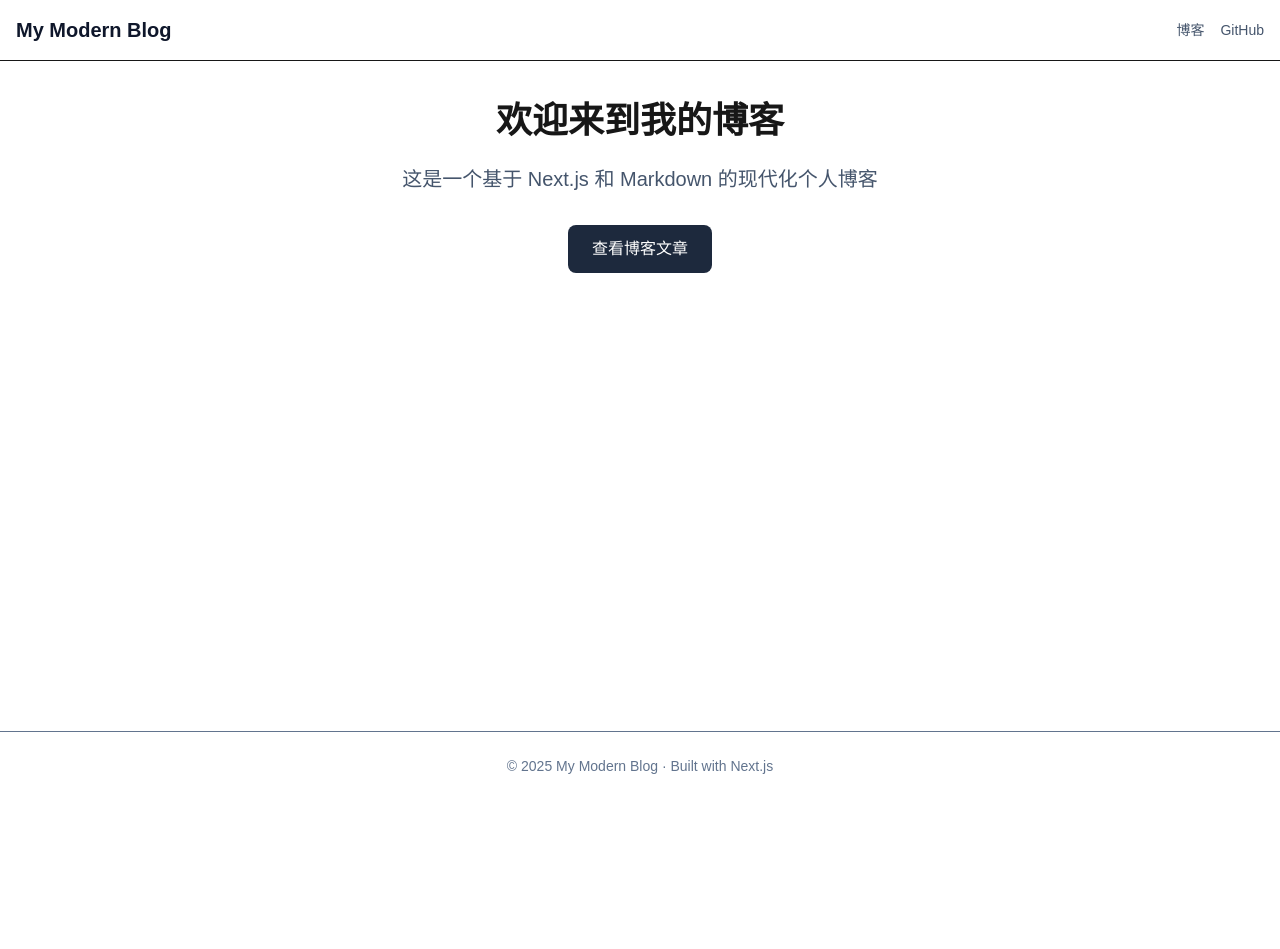
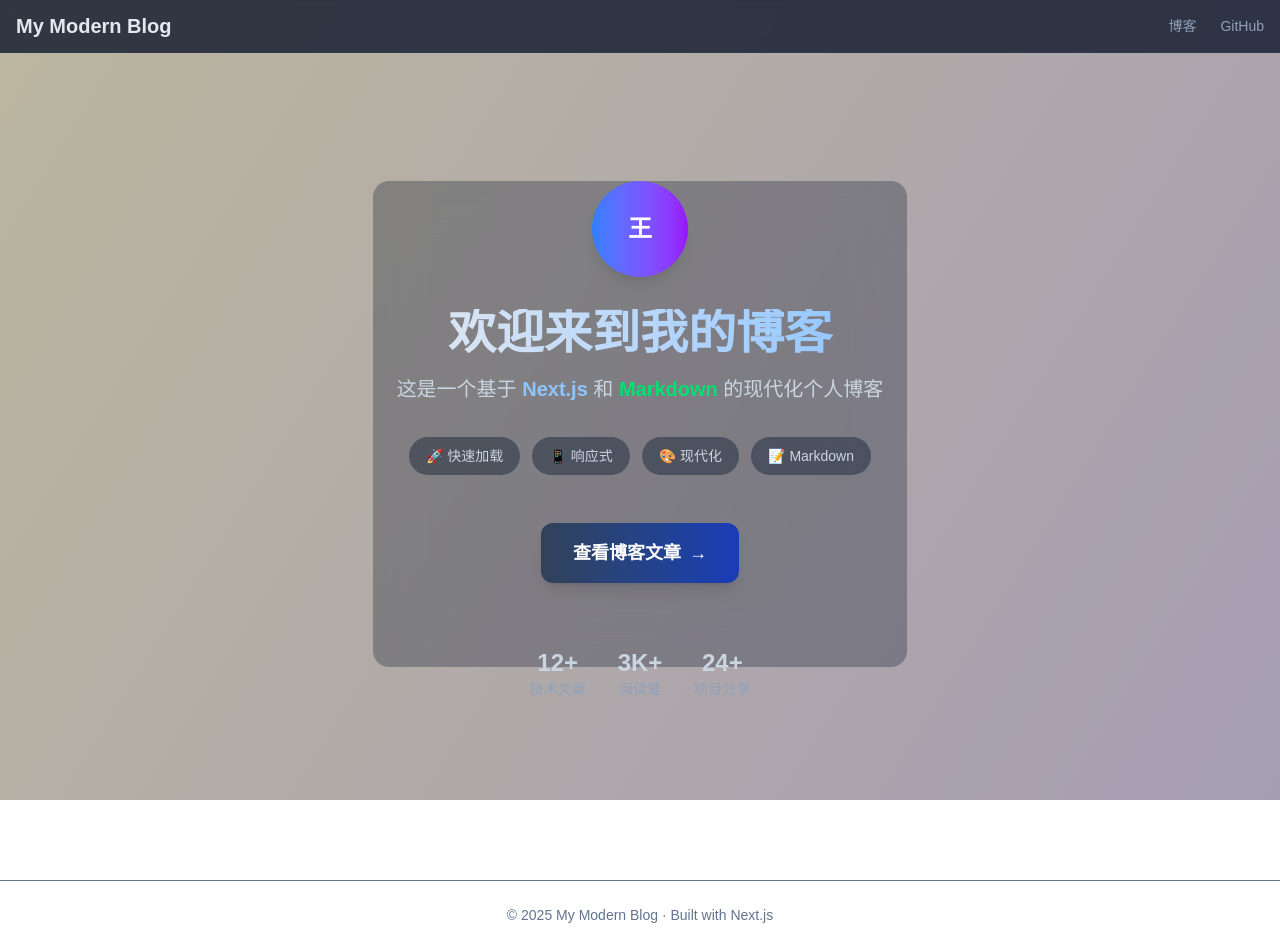
Before and after one commit to wsmxd/my-blog, a Next.js app: page / in a window 1280 px wide. Before the commit the page ends 800 px from the top, so only its background shows below. Built offline with nearby package versions, Linux system fonts and the light colour scheme.

Commit message:
improve view effect

```diff
--- /dev/null
+++ b/app/blog/BlogListClient.tsx
@@ -0,0 +1,54 @@
+'use client';
+
+import { motion } from 'framer-motion';
+import Link from 'next/link';
+import Image from 'next/image';
+import type { Post } from '../../lib/posts';
+
+interface BlogListClientProps {
+  posts: Pick<Post, 'slug' | 'meta'>[]; // 只需要 slug 和 meta，更精确（可选）
+  // 或直接用：posts: Post[];
+}
+
+export default function BlogListClient({ posts }: BlogListClientProps) {
+  return (
+    <div className="grid gap-6 md:grid-cols-2">
+      {posts.map((post, index) => (
+        <motion.article
+          key={post.slug}
+          initial={{ opacity: 0, y: 20 }}
+          animate={{ opacity: 1, y: 0 }}
+          transition={{
+            duration: 0.4,
+            delay: index * 0.1,
+            ease: 'easeOut',
+          }}
+          className="group relative p-6 border border-slate-700/50 rounded-xl bg-slate-900/70 backdrop-blur-sm hover:bg-slate-900/80 transition-all duration-300 shadow-lg hover:shadow-xl"
+        >
+          <div className="relative w-full h-48 mb-4 rounded-lg overflow-hidden">
+            <Image
+              src={post.meta.cover || '/images/default-cover.svg'}
+              alt={post.meta.title}
+              fill
+              className="object-cover group-hover:scale-105 transition-transform duration-300"
+            />
+          </div>
+          <h2 className="text-xl font-semibold text-slate-100 mb-2">
+            <Link href={`/blog/${post.slug}`} className="hover:text-blue-400 transition-colors">
+              {post.meta.title}
+            </Link>
+          </h2>
+          <p className="text-sm text-slate-400 mb-3">
+            {post.meta.date || '日期未知'}
+          </p>
+          <p className="text-slate-300 text-sm leading-relaxed mb-4">
+            {post.meta.description || '暂无描述'}
+          </p>
+          <div className="flex items-center text-sm text-blue-400 hover:text-blue-300 transition-colors">
+            <Link href={`/blog/${post.slug}`}>阅读更多 →</Link>
+          </div>
+        </motion.article>
+      ))}
+    </div>
+  );
+}
--- a/app/blog/[slug]/page.tsx
+++ b/app/blog/[slug]/page.tsx
@@ -17,7 +17,7 @@ const {
   NEXT_PUBLIC_GISCUS_CATEGORY_ID,
 } = process.env;
   return (
-    <article>
+    <article className="pt-12">
       <header className="mb-6">
         <h1 className="text-3xl font-bold">{post.meta.title}</h1>
         <p className="text-sm text-slate-500 mt-1">{post.meta.date}</p>
--- a/app/blog/page.tsx
+++ b/app/blog/page.tsx
@@ -1,39 +1,24 @@
-import Link from "next/link";
-import Image from "next/image";
-import { getAllPosts } from "../../lib/posts";
+import { getAllPosts } from '../../lib/posts';
+import BlogListClient from './BlogListClient';;
+
+export async function generateMetadata() {
+  return {
+    title: '博客 | My Modern Blog',
+    description: '分享技术、思考与生活点滴。',
+  };
+}
 
 export default async function BlogIndex() {
+  // ✅ 在服务端获取数据（SSG/SSR）
   const posts = await getAllPosts();
 
   return (
-    <section className="space-y-6">
-      <h1 className="text-3xl font-bold">博客</h1>
-      <div className="grid gap-6 md:grid-cols-2">
-        {posts.map((post) => (
-          <article key={post.slug} className="p-6 border rounded-lg bg-white/60 flex flex-col">
-            <div className="relative w-full h-48 mb-4 rounded-lg overflow-hidden">
-              <Image
-                src={post.meta.cover || '/images/default-cover.svg'}
-                alt={post.meta.title}
-                fill
-                className="object-cover"
-              />
-            </div>
-            <h2 className="text-xl font-semibold mb-2">
-              <Link href={`/blog/${post.slug}`} className="hover:underline">
-                {post.meta.title}
-              </Link>
-            </h2>
-            <p className="text-sm text-slate-500 mb-3">{post.meta.date}</p>
-            <p className="text-slate-700">{post.meta.description}</p>
-            <div className="mt-auto pt-4">
-              <Link href={`/blog/${post.slug}`} className="text-sky-600 hover:underline">
-                阅读更多 →
-              </Link>
-            </div>
-          </article>
-        ))}
-      </div>
+    <section className="space-y-6 pt-16">
+      {/* 标题也保留在服务端渲染 */}
+      <h1 className="text-3xl font-bold text-slate-200">博客</h1>
+
+      {/* 将数据传给客户端组件做动画 */}
+      <BlogListClient posts={posts} />
     </section>
   );
 }
--- /dev/null
+++ b/app/components/FlowingGradient.tsx
@@ -0,0 +1,54 @@
+'use client';
+
+import { useEffect, useRef } from 'react';
+
+const FlowingGradient = () => {
+  const canvasRef = useRef<HTMLCanvasElement>(null);
+
+  useEffect(() => {
+    const canvas = canvasRef.current;
+    if (!canvas) return;
+
+    const ctx = canvas.getContext('2d');
+    if (!ctx) return;
+
+    const resize = () => {
+      canvas.width = window.innerWidth;
+      canvas.height = window.innerHeight;
+    };
+    resize();
+    window.addEventListener('resize', resize);
+
+    let time = 0;
+    const animate = () => {
+      time += 0.005;
+      const width = canvas.width;
+      const height = canvas.height;
+
+      const gradient = ctx.createLinearGradient(0, 0, width, height);
+      gradient.addColorStop(0, `hsl(${(time * 30) % 360}, 70%, 20%)`);
+      gradient.addColorStop(1, `hsl(${(time * 50 + 180) % 360}, 70%, 15%)`);
+
+      ctx.fillStyle = gradient;
+      ctx.fillRect(0, 0, width, height);
+
+      requestAnimationFrame(animate);
+    };
+
+    animate();
+
+    return () => {
+      window.removeEventListener('resize', resize);
+    };
+  }, []);
+
+  return (
+    <canvas
+      ref={canvasRef}
+      className="fixed inset-0 -z-10 opacity-40"
+      style={{ background: 'transparent' }}
+    />
+  );
+};
+
+export default FlowingGradient;
--- a/app/components/Header.tsx
+++ b/app/components/Header.tsx
@@ -1,26 +1,42 @@
-import Link from "next/link";
+'use client';
+
+import Link from 'next/link';
+import { motion } from 'framer-motion';
 
 export default function Header() {
   return (
-    <header className="bg-white/60 backdrop-blur sticky top-0 z-30 border-b">
-      <div className="container mx-auto px-4 py-4 flex items-center justify-between">
-        <Link href="/" className="text-xl font-semibold text-slate-900">
+    <motion.header
+      initial={{ opacity: 0, y: -20 }}
+      animate={{ opacity: 1, y: 0 }}
+      transition={{ duration: 0.4, ease: 'easeOut' }}
+      className="fixed top-0 left-0 right-0 z-50 bg-slate-900/80 backdrop-blur-sm border-b border-slate-700/50"
+    >
+      <div className="container mx-auto px-4 py-3 flex items-center justify-between">
+        {/* Logo */}
+        <Link href="/" className="text-xl font-semibold text-slate-200 hover:text-white transition-colors">
           My Modern Blog
         </Link>
-        <nav className="space-x-4 text-sm">
-          <Link href="/blog" className="text-slate-600 hover:text-slate-900">
+
+        {/* 导航 */}
+        <nav className="flex space-x-6 text-sm">
+          <Link
+            href="/blog"
+            className="text-slate-400 hover:text-slate-200 transition-colors relative group"
+          >
             博客
+            <span className="absolute bottom-0 left-0 w-0 h-0.5 bg-blue-500 transition-all group-hover:w-full"></span>
           </Link>
           <a
-            href="https://github.com/"
+            href="https://github.com/wsmxd/my-blog"
             target="_blank"
             rel="noopener noreferrer"
-            className="text-slate-600 hover:text-slate-900"
+            className="text-slate-400 hover:text-slate-200 transition-colors relative group"
           >
             GitHub
+            <span className="absolute bottom-0 left-0 w-0 h-0.5 bg-blue-500 transition-all group-hover:w-full"></span>
           </a>
         </nav>
       </div>
-    </header>
+    </motion.header>
   );
 }
--- a/app/page.tsx
+++ b/app/page.tsx
@@ -1,20 +1,84 @@
+'use client'
+
 import Link from "next/link";
+import { motion } from 'framer-motion';
+import FlowingGradient from './components/FlowingGradient'; // 或 DynamicBackground
 
 export default function HomePage() {
   return (
-    <section className="text-center space-y-6">
-      <h1 className="text-4xl font-bold">欢迎来到我的博客</h1>
-      <p className="text-xl text-slate-600">
-        这是一个基于 Next.js 和 Markdown 的现代化个人博客
+    <>
+      {/* 动态背景 */}
+      <FlowingGradient />
+
+      {/* 内容区域：半透明 + 淡入 */}
+      <motion.div
+        initial={{ opacity: 0, y: 20 }}
+        animate={{ opacity: 1, y: 0 }}
+        transition={{ duration: 0.8, ease: 'easeOut' }}
+        className="min-h-screen flex items-center justify-center"
+      >
+        <section className="text-center space-y-8 max-w-2xl mx-auto px-6 relative z-10">
+          {/* 卡片底板：半透明磨砂 */}
+          <div className="absolute inset-0 bg-slate-900/30 backdrop-blur-xl rounded-2xl -z-10"></div>
+
+          {/* 头像/logo */}
+          <div className="flex justify-center">
+            <div className="w-24 h-24 bg-linear-to-r from-blue-500 to-purple-600 rounded-full flex items-center justify-center text-white text-2xl font-bold shadow-lg">
+              王
+            </div>
+          </div>
+
+          {/* 主标题 */}
+          <div className="space-y-4">
+            <h1 className="text-5xl font-bold bg-linear-to-r from-slate-200 to-blue-300 bg-clip-text text-transparent">
+              欢迎来到我的博客
+            </h1>
+            <p className="text-xl text-slate-300 leading-relaxed">
+              这是一个基于 <span className="font-semibold text-blue-300">Next.js</span> 和{" "}
+              <span className="font-semibold text-green-400">Markdown</span> 的现代化个人博客
             </p>
-      <div className="mt-8">
+          </div>
+
+          {/* 特性标签 */}
+          <div className="flex flex-wrap justify-center gap-3">
+            {["🚀 快速加载", "📱 响应式", "🎨 现代化", "📝 Markdown"].map((feature) => (
+              <span
+                key={feature}
+                className="px-4 py-2 bg-slate-800/50 backdrop-blur-sm rounded-full text-slate-300 text-sm font-medium border border-slate-600/30"
+              >
+                {feature}
+              </span>
+            ))}
+          </div>
+
+          {/* CTA 按钮 */}
+          <div className="pt-4">
             <Link
               href="/blog"
-          className="inline-block px-6 py-3 text-white bg-slate-800 rounded-lg hover:bg-slate-700 transition-colors"
+              className="group inline-flex items-center gap-2 px-8 py-4 text-lg font-semibold text-white bg-linear-to-r from-slate-700 to-blue-800 rounded-xl hover:from-slate-600 hover:to-blue-700 transition-all duration-300 shadow-lg hover:shadow-xl hover:scale-105"
             >
-          查看博客文章
+              <span>查看博客文章</span>
+              <span className="group-hover:translate-x-1 transition-transform">→</span>
             </Link>
           </div>
+
+          {/* 统计数据 */}
+          <div className="flex justify-center gap-8 pt-8 text-slate-400">
+            <div className="text-center">
+              <div className="text-2xl font-bold text-slate-300">12+</div>
+              <div className="text-sm">技术文章</div>
+            </div>
+            <div className="text-center">
+              <div className="text-2xl font-bold text-slate-300">3K+</div>
+              <div className="text-sm">阅读量</div>
+            </div>
+            <div className="text-center">
+              <div className="text-2xl font-bold text-slate-300">24+</div>
+              <div className="text-sm">项目分享</div>
+            </div>
+          </div>
         </section>
+      </motion.div>
+    </>
   );
 }
--- a/package.json
+++ b/package.json
@@ -10,9 +10,11 @@
   },
   "dependencies": {
     "@giscus/react": "^3.1.0",
+    "framer-motion": "^12.23.24",
     "gray-matter": "^4.0.3",
     "next": "16.0.0",
     "react": "19.2.0",
+    "react-canvas-nest": "^1.1.1",
     "react-dom": "19.2.0",
     "react-markdown": "^8.0.0",
     "react-syntax-highlighter": "^15.5.0",
```
Also changed, not shown: 1 other file (tests, documents, lock files or other folders). Lines whose indentation alone changed are shown as unchanged.
